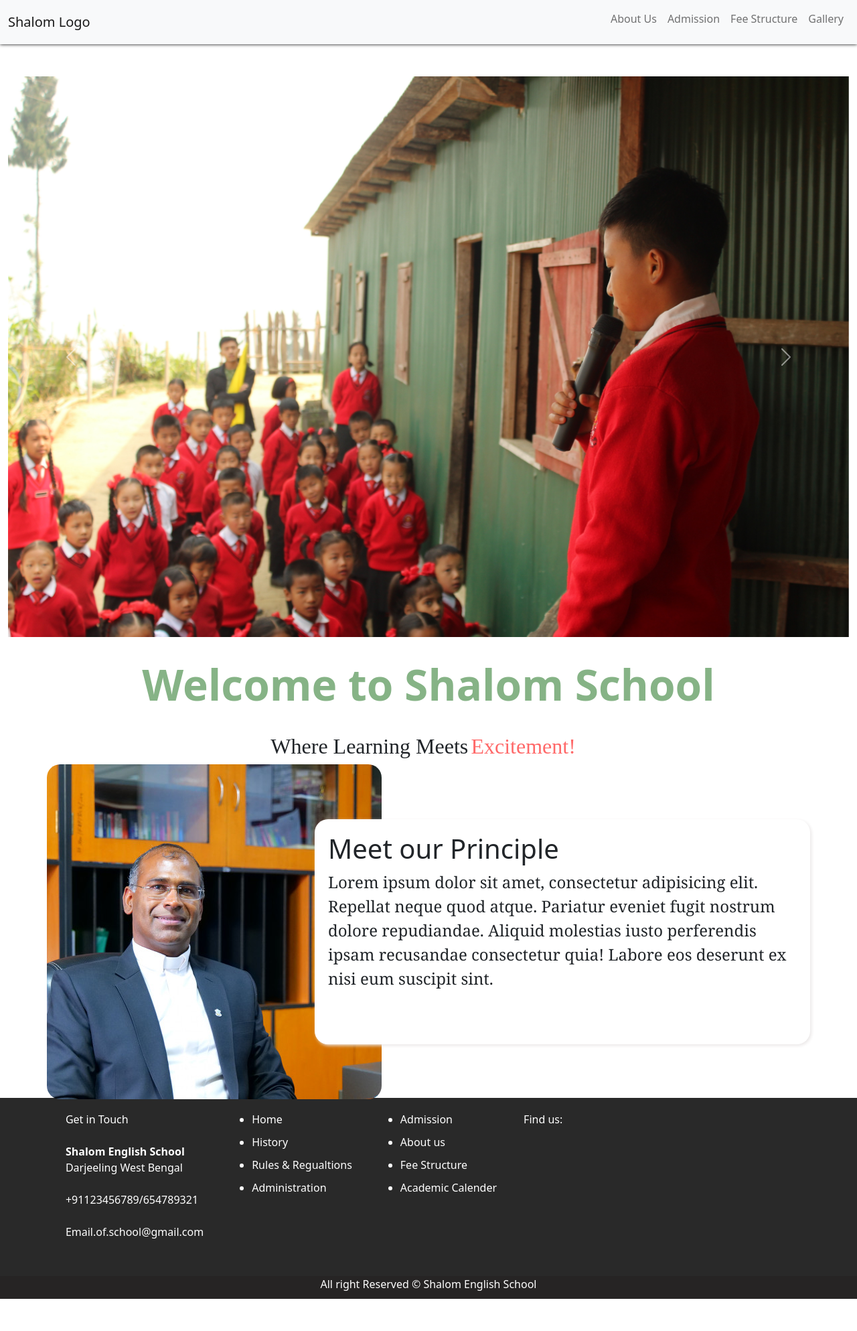
After one commit to TechSage369/ShalomWebsite, a Django app: page / in a window 1280 px wide. The commit adds this page. Shown: the whole page at 67% size. Run offline with Django 4.2, Linux system fonts and the light colour scheme; a map, chart or similar area stays blank; some libraries are stand-ins or nearby versions; some web fonts are replaced; grey boxes are pictures that could not be loaded.

Commit message:
[feature/style] add principle section in homepage

```diff
--- a/backend/static/css/custom/homepage.css
+++ b/backend/static/css/custom/homepage.css
@@ -1,3 +1,7 @@
+body {
+    background-color: #ffffff9d;
+}
+
 .section {
     display: flex;
     justify-content: center;
@@ -76,3 +80,36 @@
         opacity: 0;
     }
 }
+
+
+#principle-tagline {
+    display: block;
+}
+
+.image-block {
+    display: flex;
+    justify-content: center;
+    align-items: center;
+    height: 30vh;
+}
+
+.sh-principle-image {
+    border-radius: 20px;
+}
+
+.sh-section {
+    width: 100%;
+    height: 42vh;
+    /* border: 2px solid black; */
+    font-size: 24px;
+    font-family: Georgia, 'Times New Roman', Times, serif;
+    padding: 20px;
+    background-color: #fff;
+    border-radius: 20px;
+    box-shadow: 2px 2px 5px #eae7e7;
+    margin-left: -100px;
+}
+
+.sh-margin {
+    height: 50vh;
+}
--- a/backend/templates/website/homepage.html
+++ b/backend/templates/website/homepage.html
@@ -11,8 +11,10 @@
     <!-- Tagline Welcome and read more -->
     <div class="section container">{% include 'website/partials/tagline.html' %}</div>
     <!-- Principle Say -->
-    <div class="section container">{% include 'website/partials/principle-say.html' %}</div>
+    <div class="section container sh-margin">{% include 'website/partials/principle-say.html' %}</div>
     <!-- Events list -->
     <!-- Blog Section -->
     <!-- Segway to Gallery -->
+    <!--Footer-->
+    <div class="my-5">{% include 'website/partials/footer.html' %}</div>
 {% endblock content %}
--- /dev/null
+++ b/backend/templates/website/partials/principle-say.html
@@ -0,0 +1,14 @@
+{% load static %}
+<div class="image-block">
+    <img class="sh-principle-image"
+         src="{% static 'imgs/gallery/principle-demo.JPG' %}"
+         alt="">
+</div>
+<div class="sh-section">
+    <div id="sh-principle-tagline">
+        <span>
+            <h1>Meet our Principle</h1>
+        </span>
+    </div>
+    Lorem ipsum dolor sit amet, consectetur adipisicing elit. Repellat neque quod atque. Pariatur eveniet fugit nostrum dolore repudiandae. Aliquid molestias iusto perferendis ipsam recusandae consectetur quia! Labore eos deserunt ex nisi eum suscipit sint.
+</div>
```
